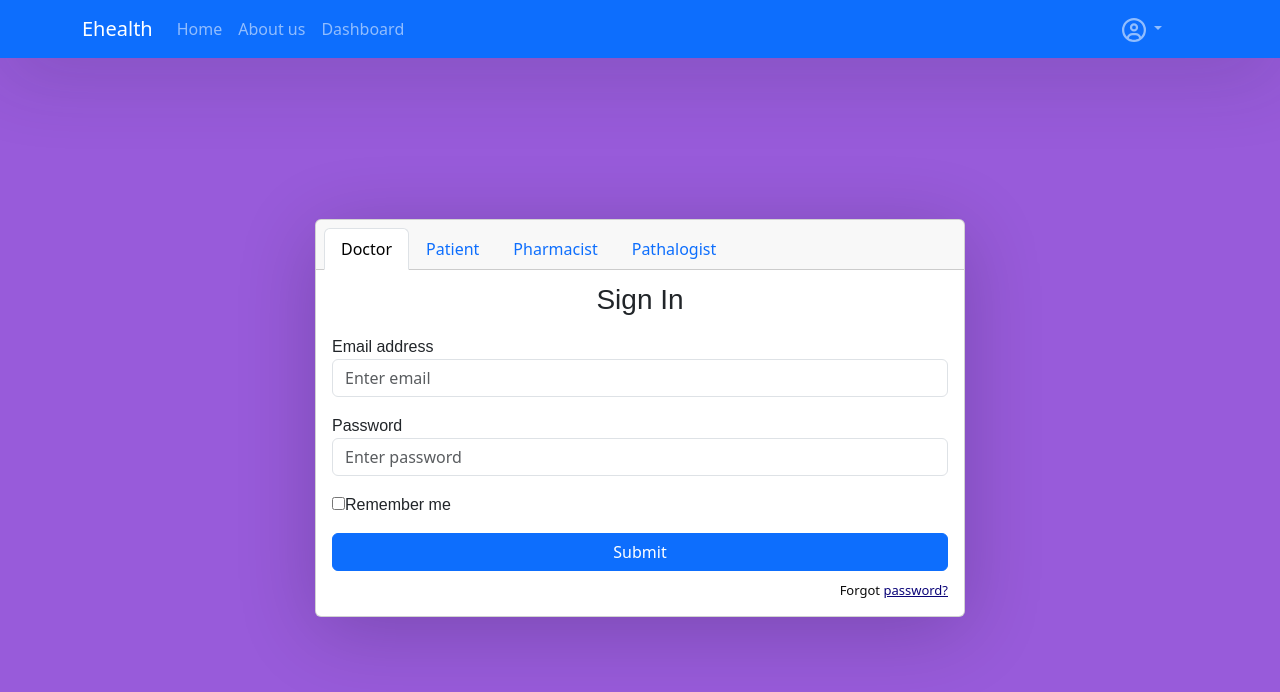
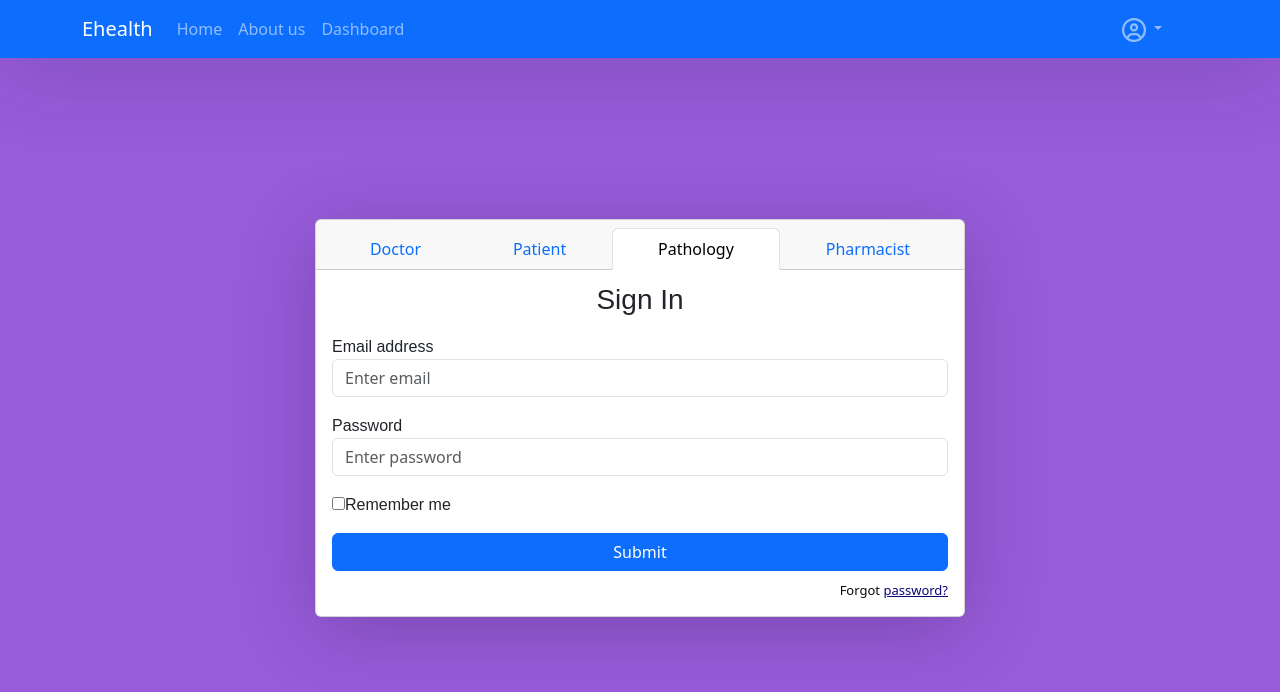
Before and after one commit to utkarshvj123/dhruvreact, a React (Create React App) app: page /login in a window 1280 px wide. Shown: the top 692 px of the page. Built offline with nearby package versions, Linux system fonts and the light colour scheme.

Commit message:
login signup working

```diff
--- a/src/module/Login/LoginContainer/index.js
+++ b/src/module/Login/LoginContainer/index.js
@@ -1,24 +1,16 @@
 import React from "react";
 import { Button, Card, Nav } from "react-bootstrap";
-const LoginContainer = () => {
+const LoginContainer = ({ loginType = "doctor", data = [], tabClickHandler }) => {
     return (
         <div className="auth-wrapper">
             <div className="auth-inner">
                 <Card>
                     <Card.Header>
-                        <Nav variant="tabs" defaultActiveKey={1}>
-                            <Nav.Item>
-                                <Nav.Link eventKey={1} href="/login?type=doctor">Doctor</Nav.Link>
+                        <Nav fill variant="tabs" defaultActiveKey={loginType} onSelect={tabClickHandler}>{data.map(value =>
+                            <Nav.Item key={value.id}>
+                                <Nav.Link eventKey={value.type} >{value.name}</Nav.Link>
                             </Nav.Item>
-                            <Nav.Item>
-                                <Nav.Link eventKey={2} href="/login?type=patient">Patient</Nav.Link>
-                            </Nav.Item>
-                            <Nav.Item>
-                                <Nav.Link eventKey={3} href="/login?type=pharmacy">Pharmacist</Nav.Link>
-                            </Nav.Item>
-                            <Nav.Item>
-                                <Nav.Link eventKey={4} href="/login?type=pathalogy">Pathalogist</Nav.Link>
-                            </Nav.Item>
+                        )}
                         </Nav>
                     </Card.Header>
                     <Card.Body>
--- a/src/module/Login/index.js
+++ b/src/module/Login/index.js
@@ -1,16 +1,18 @@
-import React from "react";
+import React, { useState } from "react";
 import { useLocation } from 'react-router-dom';
 import LoginContainer from "./LoginContainer";
 function useQuery() {
     return new URLSearchParams(useLocation().search);
 }
-
+const userData = [{ type: "doctor", name: "Doctor", id: 1 }, { type: "patient", name: "Patient", id: 2 }, { type: "pathology", name: "Pathology", id: 3 }, { type: "pharmacy", name: "Pharmacist", id: 4 }]
 const Login = () => {
-    // const query = useQuery();
-    // const type = query.get('type');
-    // console.log(type, "......type")
+    const [loginType, setLoginType] = useState(userData[2].type)
+    const loginTypeHandler = (type) => {
+        setLoginType(type)
+    }
+    console.log(loginType, "....logintyoe")
     return <div>
-        <LoginContainer />
+        <LoginContainer data={userData} loginType={loginType} tabClickHandler={loginTypeHandler} />
     </div>
 }
 export default Login;
```
Also changed, not shown: src/module/Login/PatientLogin/index.js (deleted, +0 -7 lines).
